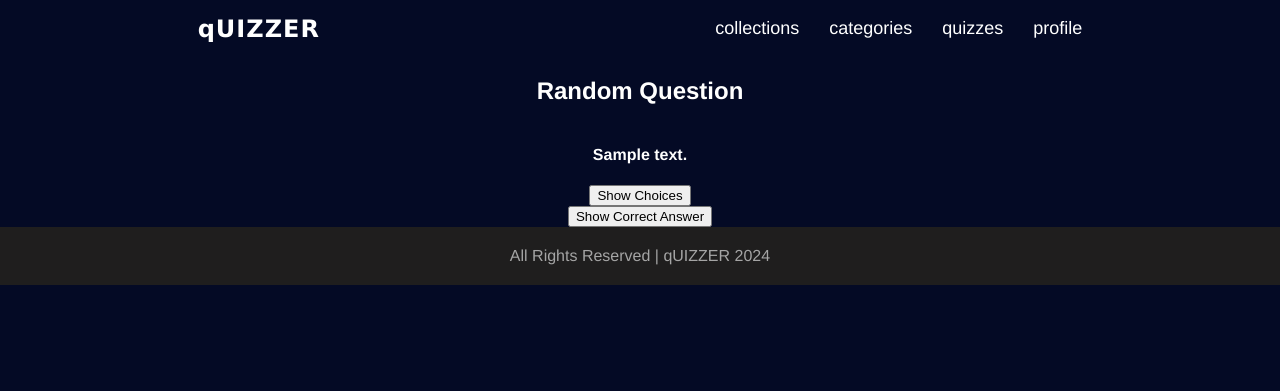
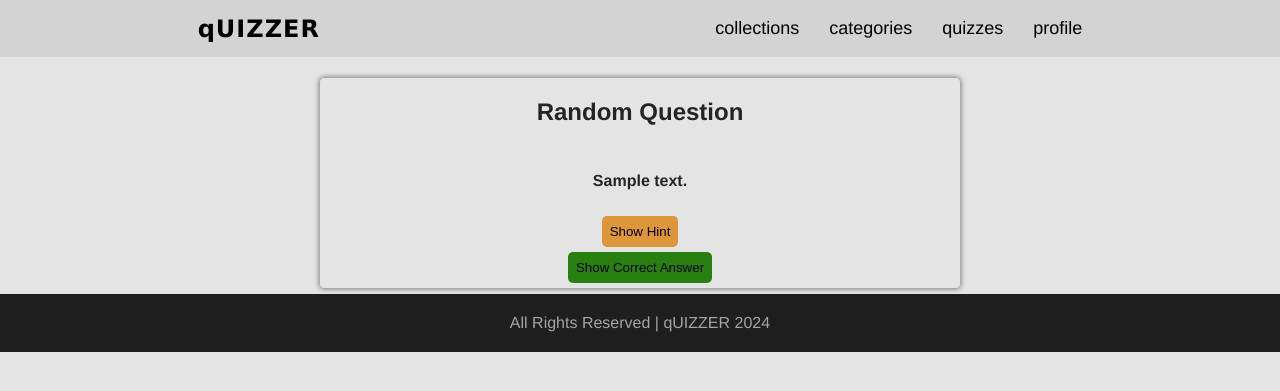
Before and after one commit to bibek-beebayk/quizzer, a Django app: page / in a window 1280 px wide. Shown: the top 391 px of the page. Run offline with Django 5.2, Linux system fonts and the light colour scheme; tables that the repository leaves empty hold one stand-in row (values such as "Sample post").

Commit message:
feat: update styles

```diff
--- a/apps/qna/models.py
+++ b/apps/qna/models.py
@@ -24,6 +24,7 @@ class Question(models.Model):
     question_audio = models.FileField(upload_to='questions/audios/', blank=True, null=True)
     categories = models.ManyToManyField(Category, related_name="questions")
     tags = models.ManyToManyField(Tag, related_name="questions", blank=True)
+    hint = models.TextField(blank=True, null=True)
 
     def __str__(self):
         return self.question_text
--- a/templates/base.html
+++ b/templates/base.html
@@ -5,9 +5,9 @@
 <head>
     <meta charset="UTF-8">
     <meta name="viewport" content="width=device-width, initial-scale=1.0">
-    <title>Unique Tailors</title>
+    <title>qUIZZER</title>
     <link rel="stylesheet" href="https://cdnjs.cloudflare.com/ajax/libs/font-awesome/5.15.4/css/all.min.css">
-    <link rel="stylesheet" href="">
+    <link rel="stylesheet" type="text/css" href="/staticfiles/css/styles.css">
 </head>
 
 <body>
@@ -41,9 +41,8 @@
     body {
         margin: 0;
         padding: 0;
-        background-color: #f3f3f3;
+        background-color: #e4e4e4;
         font-family: 'Franklin Gothic Medium', 'Arial Narrow', Arial, sans-serif;
-        background-color: #040a25;
     }
 
     footer {
@@ -52,7 +51,6 @@
         align-items: center;
         flex-wrap: wrap;
         justify-content: space-around;
-        /* padding: 50px; */
         padding: 20px 0;
         background-color: rgb(31, 30, 30);
         color: rgb(165, 165, 165);
--- a/templates/index.html
+++ b/templates/index.html
@@ -6,41 +6,47 @@
     <div class="random-question">
         <h2>Random Question</h2>
         <h4>{{random_question}}</h4>
-        <button id="showButton">Show Choices</button>
-        <div class="options" id="options">
+        <button id="showHintButton" class="button" style="background-color: rgb(221, 150, 57);">Show Hint</button>
+        <div id="hintDiv" class="hint">
+            <p>{{random_question.hint}}</p>
+        </div>
+
+        <!-- <button id="showButton" class="button">Show Choices</button> -->
+        <!-- <div class="options" id="options">
             {% for answer in random_question.answers.all %}
             <p>=> &nbsp; {{answer.answer_text}}</p>
             {% endfor %}
-        </div>
-        <button id="showCorrectAnswer">Show Correct Answer</button>
+        </div> -->
+        <button id="showCorrectAnswer" class="button" style="background-color: rgb(39, 128, 15);">Show Correct Answer</button>
         <div class="correct-answer" id="correctAnswer">
-            <p style="color: bisque;">{{random_question_correct_answer.answer_text}}</p>
+            <p>{{random_question_correct_answer.answer_text}}</p>
         </div>
     </div>
 </div>
 
 <script>
-    const showButton = document.getElementById("showButton");
+    // const showButton = document.getElementById("showButton");
     const showCorrectAnswerButton = document.getElementById("showCorrectAnswer");
-    const optionsDiv = document.getElementById('options');
+    // const optionsDiv = document.getElementById('options');
     const correctAnswerDiv = document.getElementById('correctAnswer');
+    const showHintButton = document.getElementById('showHintButton');
+    const hintDiv = document.getElementById('hintDiv')
 
-    showButton.addEventListener('click', function () {
-        // Toggle the visibility of the options div
-        // if (optionsDiv.style.display === 'none') {
-        //     optionsDiv.style.display = 'block';
-        // } else {
-        //     optionsDiv.style.display = 'none';
-        // }
-        optionsDiv.style.display = 'block';
+    // showButton.addEventListener('click', function () {
+    //     optionsDiv.style.display = 'block';
 
-        showButton.style.display = 'none';
-    });
+    //     showButton.style.display = 'none';
+    // });
 
-    showCorrectAnswerButton.addEventListener('click', function() {
+    showCorrectAnswerButton.addEventListener('click', function () {
         correctAnswerDiv.style.display = 'block';
         showCorrectAnswerButton.style.display = 'none';
     });
+
+    showHintButton.addEventListener('click', function(){
+        hintDiv.style.display = 'block';
+        showHintButton.style.display = 'none';
+    })
 
 </script>
 
@@ -50,10 +56,25 @@
         display: none;
     }
 
+    .button {
+        padding: 8px;
+        outline: None;
+        /* background: none; */
+        border: none;
+        outline: none;
+        box-shadow: none;
+        background-color: azure;
+        border-radius: 5px;
+    }
+
+    .button:hover {
+        box-shadow: 0px 0px 5px 0px rgba(122, 122, 122, 1);
+    }
+
     .main-container {
         display: flex;
         justify-content: center;
-        color: white;
+        color: rgb(36, 36, 36);
     }
 
     .random-question {
@@ -63,10 +84,24 @@
         align-self: center;
         align-items: center;
         justify-content: center;
+        gap: 5px;
+        border: 1px solid rgb(170, 170, 170);
+        margin-bottom: 5px;
+        margin-top: 20px;
+        border-radius: 5px;
+        box-shadow: 0px 0px 5px 0px rgba(122, 122, 122, 1);
+        padding-bottom: 5px;
     }
 
-    .correct-answer{
+    .correct-answer {
         display: none;
+        color: rgb(39, 128, 15);
+    }
+
+    .hint{
+        display: none;
+        font-style: italic;
+        color: rgb(221, 150, 57);
     }
 </style>
 {% endblock %}
--- a/templates/navbar.html
+++ b/templates/navbar.html
@@ -1,7 +1,7 @@
 {% load static %}
 <div class="nav-container">
     <a href="/" style="text-decoration: none;"><span
-            style="color: white; font-family: 'Lucida Sans', 'Lucida Sans Regular', 'Lucida Grande', 'Lucida Sans Unicode', Geneva, Verdana, sans-serif; font-weight: 600; letter-spacing: 1px; font-size: x-large; ">qUIZZER</span></a>
+            style="color: black; font-family: 'Lucida Sans', 'Lucida Sans Regular', 'Lucida Grande', 'Lucida Sans Unicode', Geneva, Verdana, sans-serif; font-weight: 600; letter-spacing: 1px; font-size: x-large; ">qUIZZER</span></a>
 
     <ul class="menu">
         <li><a href="#">collections</a></li>
@@ -80,11 +80,11 @@
         list-style: none;
         gap: 30px;
         cursor: pointer;
-        color: white;
+        /* color: white; */
 
         li {
             a {
-                color: white;
+                color: black;
                 text-decoration: none;
                 font-weight: 500;
                 font-size: large;
@@ -100,18 +100,16 @@
 
     .nav-container {
         height: auto;
-        /* background-color: #2e3192; */
         display: flex;
         color: white;
         align-items: center;
         justify-content: space-around;
         padding: 2px 20px;
-        /* opacity: 0; */
+        background-color: lightgray;
     }
 
     .search {
         height: 35px;
-        /* padding: 0 4px; */
         display: flex;
         align-items: center;
         justify-items: center;
@@ -124,22 +122,16 @@
         border-radius: 5px 0 0 5px;
         outline: none;
         padding-left: 4px;
-        /* text-align: center; */
     }
 
     .search-button {
         height: 37px;
         border-radius: 0 5px 5px 0;
         outline: none;
-        /* padding: 0 4px; */
-        /* height: 38px; */
         width: 100px;
         background-color: #00a69a;
         text-align: center;
-        /* justify-items: center; */
         justify-content: center;
-        /* align-content: center; */
-        /* align-items: center; */
         line-height: 200%;
         text-decoration: none;
         color: white;
@@ -154,10 +146,6 @@
             display: inline;
         }
 
-        /* .mobile-menu{
-            display: block;
-        } */
-
         .nav-container {
             justify-content: space-between;
         }
@@ -165,20 +153,15 @@
 </style>
 
 <script>
-    // Get the menu button and the menu itself
     var openButton = document.getElementById('open-menu');
     var closeButton = document.getElementById('close-menu');
     var navMenu = document.getElementById('mobile-menu');
 
-    // Function to open the menu
     openButton.addEventListener('click', function () {
         navMenu.style.display = 'block';
-        // openButton.style.display = 'none';
     });
 
-    // Function to close the menu
     closeButton.addEventListener('click', function () {
         navMenu.style.display = 'none';
-        // openButton.style.display = 'block';
     });
 </script>
```
Also changed, not shown: apps/qna/migrations/0006_question_hint.py (added), 1 other file.
